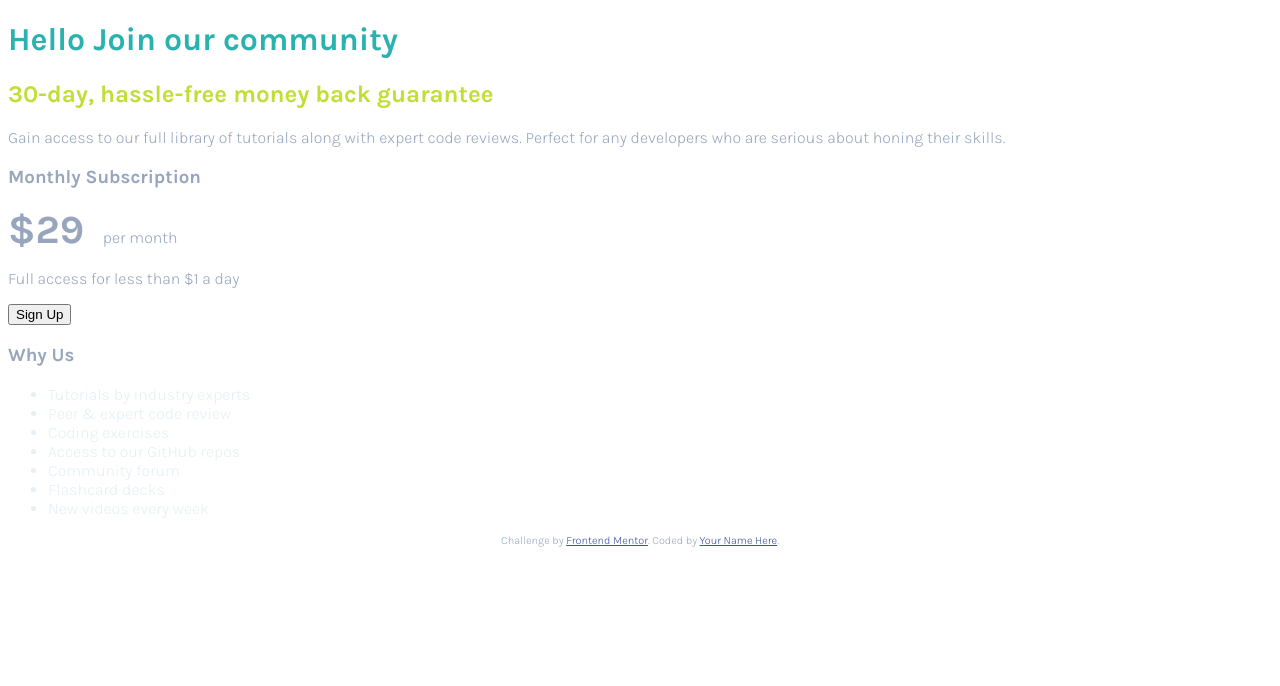
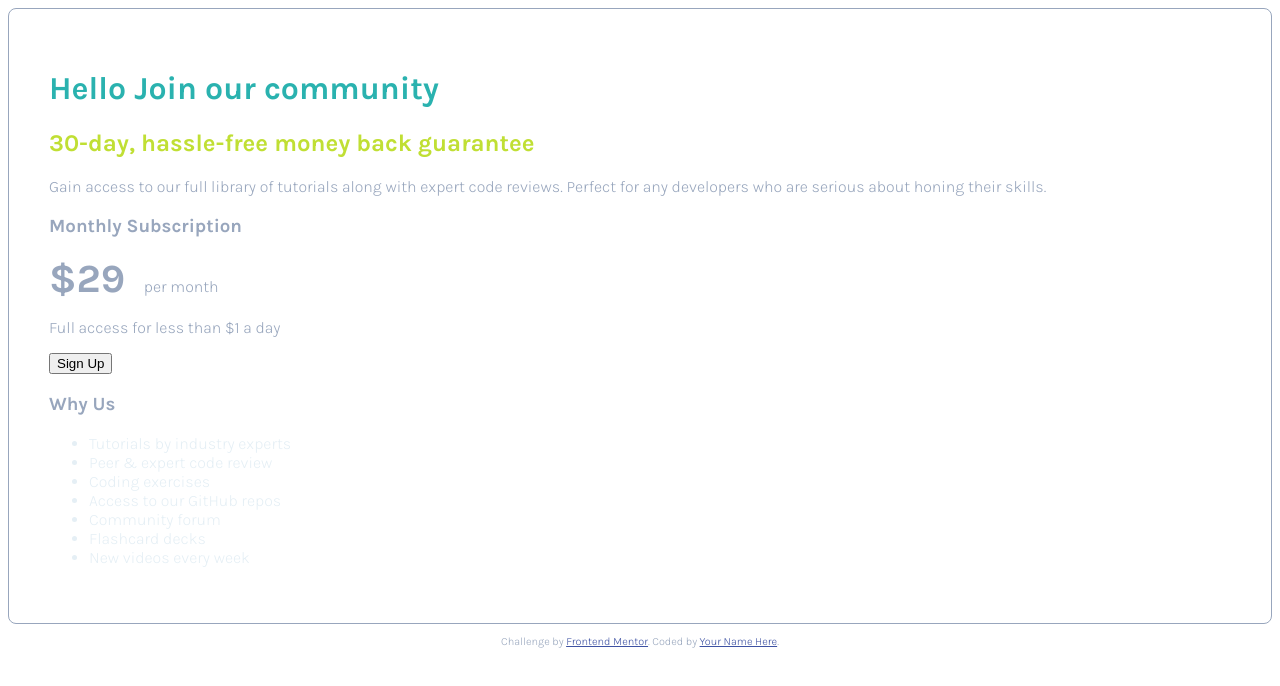
Before and after one commit to CatRod/single-price-grid-component-master, a plain HTML site: page index.html in a window 1280 px wide. Drawn offline with Linux system fonts and the light colour scheme.

Commit message:
Added divs to make the columns

```diff
--- a/index.html
+++ b/index.html
@@ -19,11 +19,10 @@
     />
 
     <title>CatRod | Single Price Grid Component</title>
-
-    <!-- Feel free to remove these styles or customise in your own stylesheet 👍 -->
   </head>
   <body>
     <div class="container">
+      <div>
         <h1>Hello Join our community</h1>
         <h2>30-day, hassle-free money back guarantee</h2>
         <p>
@@ -31,6 +30,8 @@
           reviews. Perfect for any developers who are serious about honing their
           skills.
         </p>
+      </div>
+      <div>
         <h3>Monthly Subscription</h3>
         <p>
           <span class="price">&dollar;29</span>
@@ -38,6 +39,8 @@
         </p>
         <p>Full access for less than &dollar;1 a day</p>
         <button>Sign Up</button>
+      </div>
+      <div>
         <h3>Why Us</h3>
         <ul>
           <li>Tutorials by industry experts</li>
@@ -49,6 +52,7 @@
           <li>New videos every week</li>
         </ul>
       </div>
+    </div>
     <footer>
       <p class="attribution">
         Challenge by
--- a/styles.css
+++ b/styles.css
@@ -12,6 +12,14 @@ body {
   font-weight: 300;
   font-style: normal;
   color: hsl(218, 22%, 67%);
+}
+
+.container {
+  margin: 0 auto;
+  padding: 40px;
+  border-style: solid;
+  border-width: 1px;
+  border-radius: 8px;
 }
 
 h1 {
```
Lines whose indentation alone changed are shown as unchanged.
